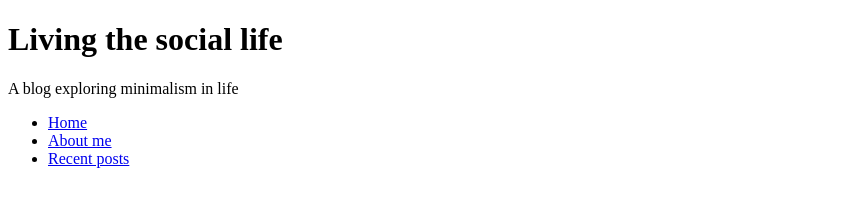
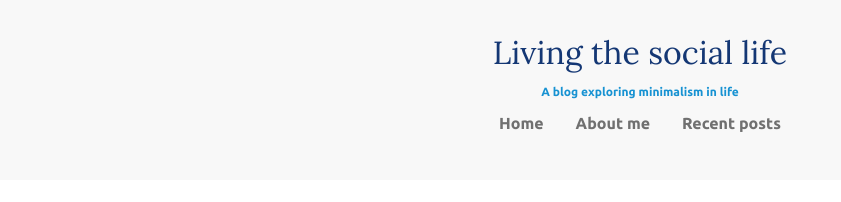
Before and after one commit to klaryon/start-thinking-responsively, a plain HTML site: page index.html in a window 1280 px wide. Shown: the whole page, without its empty margins (0-841 px from the left). Drawn offline with Linux system fonts and the light colour scheme.

Commit message:
css initial styling

```diff
--- a/css/styles.css
+++ b/css/styles.css
@@ -0,0 +1,50 @@
+body  {
+    margin: 0;
+    font-family: 'Ubuntu', sans-serif;
+}
+
+ /* =================
+    Typography
+    ================= */
+
+h1 {
+    font-family: 'Lora', serif;
+    font-weight: 400;
+    color: #143774;
+    font-size: 2rem;
+    margin: 0;
+}
+
+.subtitle {
+    font-weight: 700;
+    color: #1792d2;
+    font-size: 0.75rem;
+}
+
+header {
+    text-align: center;
+    background: #f8f8f8;
+    padding: 2em;
+}
+
+nav ul {
+    list-style: none;
+    padding: 0;
+    display: flex;
+    justify-content: center;
+}
+
+nav li {
+    margin: 0 1em;
+}
+
+nav a {
+    text-decoration: none;
+    color: #707070;
+    font-weight: 700;
+}
+
+nav a:hover,
+nav a:focus {
+    color: #1792d2;
+}
--- a/index.html
+++ b/index.html
@@ -5,7 +5,8 @@
     <meta http-equiv="X-UA-Compatible" content="IE=edge">
     <meta name="viewport" content="width=device-width, initial-scale=1.0">
     <title>Living the social life</title>
-    <link rel="stylesheet" href="css/style.css">
+    <link href="https://fonts.googleapis.com/css?family=Lora|Ubuntu:400,700&display=swap" rel="stylesheet">
+    <link rel="stylesheet" href="./css/styles.css">
 </head>
 <body>
     <header>
```
